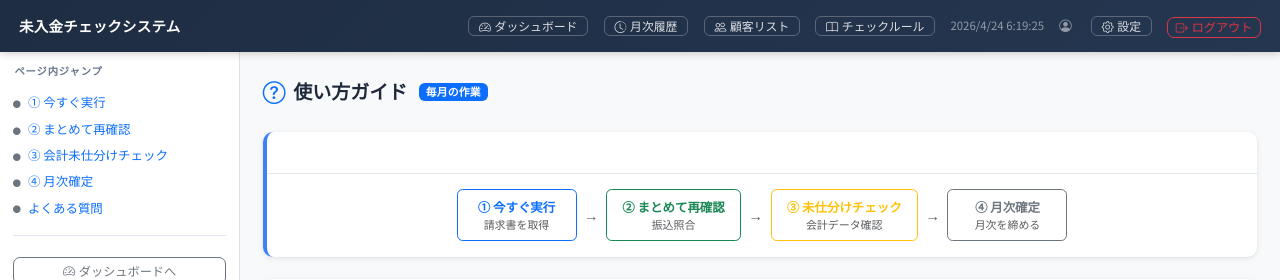
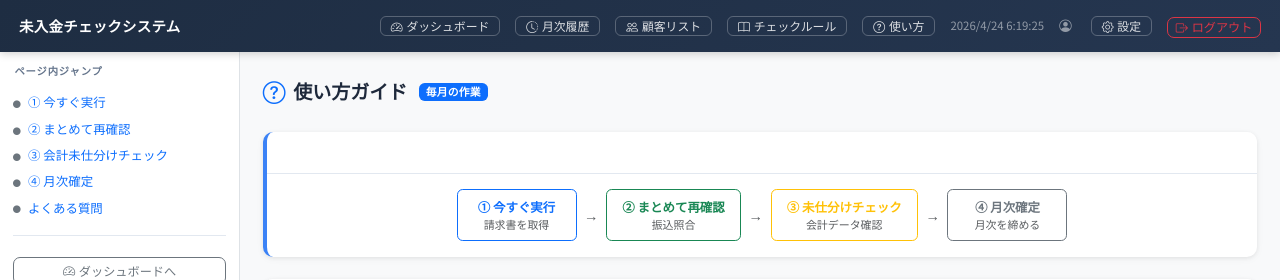
Before and after one commit to shiraishi0101work/unpaid-check, a Python web app: template templates/howto.html in a window 1280 px wide. Shown: the top 280 px of the page. Run offline with Jinja, Linux system fonts and the light colour scheme; the template is opened without the code that fills it, so the values that code supplies are empty.

Commit message:
auto: update 2026-04-24 15:19:19

```diff
--- a/templates/base.html
+++ b/templates/base.html
@@ -30,6 +30,9 @@
     </a>
     <a href="/rules" class="btn btn-outline-light btn-sm py-0">
       <i class="bi bi-book me-1"></i>チェックルール
+    </a>
+    <a href="/howto" class="btn btn-outline-light btn-sm py-0">
+      <i class="bi bi-question-circle me-1"></i>使い方
     </a>
     <span class="text-white-50 small" id="nav-clock"></span>
 
```
